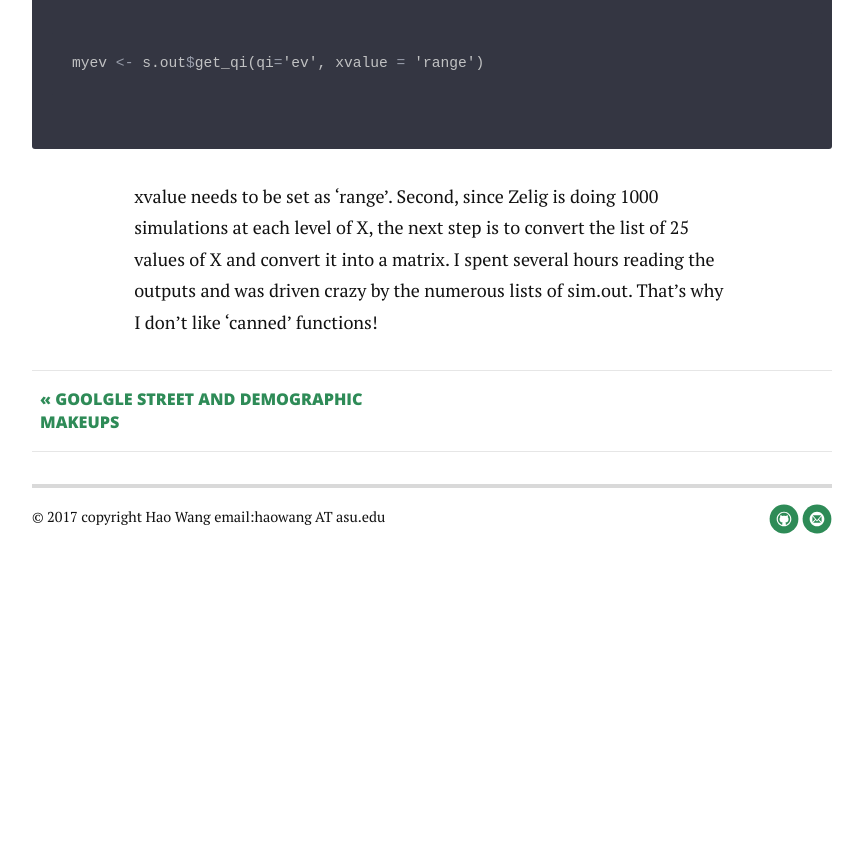
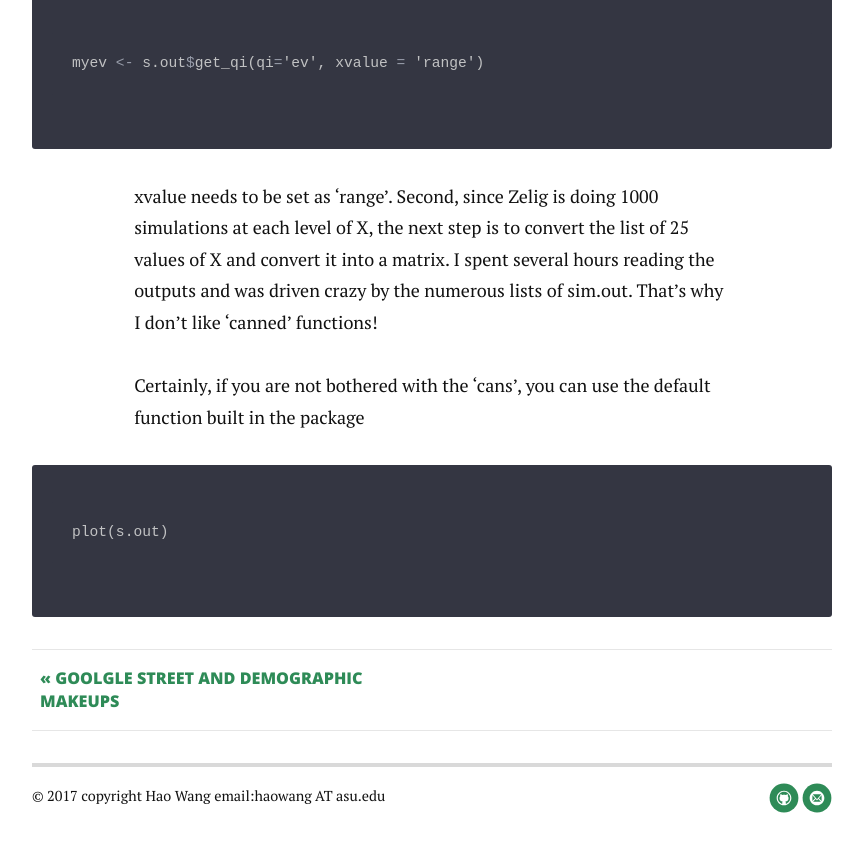
Before and after one commit to haowang666/haowang666.github.io, a Jekyll site: the page built from _posts/2017-3-19-Extract-Zelig-Simulation.md, in a window 1280 px wide and 900 px high, scrolled down 2055 px. Shown: the top 852 px of the window, without its empty margins (208-1071 px from the left). Built offline with Jekyll 4.4.1, drawn with Linux system fonts in a browser that asks for light colours; nearby versions of some CDN libraries; our own code applies the rules of GitHub Pages for plain Markdown files; before the commit the page ends 2676 px from its top, so only the background shows below that.

Commit message:
Update Post

````diff
--- a/_posts/2017-3-19-Extract-Zelig-Simulation.md
+++ b/_posts/2017-3-19-Extract-Zelig-Simulation.md
@@ -53,3 +53,8 @@ myev <- s.out$get_qi(qi='ev', xvalue = 'range')
 ```
 xvalue needs to be set as 'range'. Second, since Zelig is doing 1000 simulations at each level of X, the next step is to convert the list of 25 values of X and convert it into
 a matrix. I spent several hours reading the outputs and was driven crazy by the numerous lists of sim.out. That's why I don't like 'canned' functions!
+
+Certainly, if you are not bothered with the 'cans', you can use the default function built in the package
+```R
+plot(s.out)
+```
````
